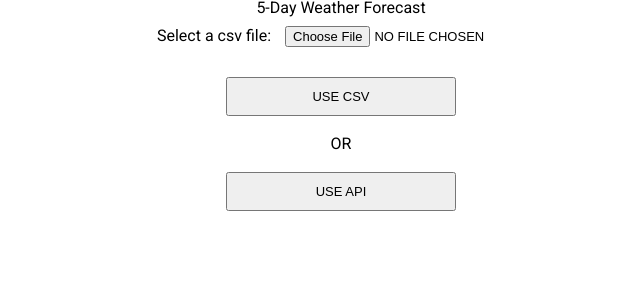
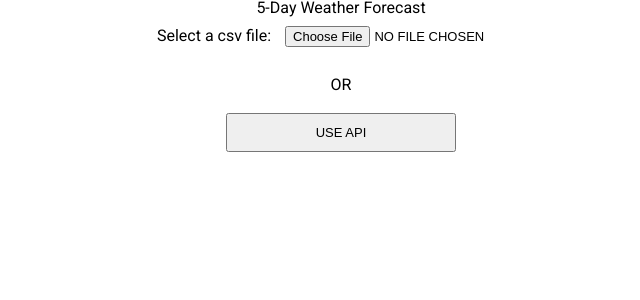
Before and after one commit to DMKCode/weather_task, a React app: page / in a window 1280 px wide. Shown: the top 300 px of the page, without its empty margins (299-939 px from the left). Built offline with nearby package versions, Linux system fonts and the light colour scheme.

Commit message:
Clean up weather board component

```diff
--- a/src/components/WeatherBoard.js
+++ b/src/components/WeatherBoard.js
@@ -6,8 +6,6 @@ import WeatherForecast from './WeatherForecast';
 import { REQUEST_DATA, REQUEST_DATA_SUCCESS } from '../actions';
 
 class WeatherDashboard extends PureComponent {
-  componentDidMount() {
-  }
 
   handleCsvSubmit = (e) => {
     e.preventDefault();
@@ -54,10 +52,8 @@ class WeatherDashboard extends PureComponent {
         <header>
           <h1>5-Day Weather Forecast</h1>
         </header>
-        <form onSubmit={this.handleCsvSubmit}>
+        <form>
           Select a csv file: <input type='file' accept='.csv' name='myFile' onChange={this.handleFileChange} />
-          <br />
-          <input type='submit' value='Use CSV' />
         </form>
         <p>OR</p>
         <form onSubmit={this.handleApiSubmit}>
```
